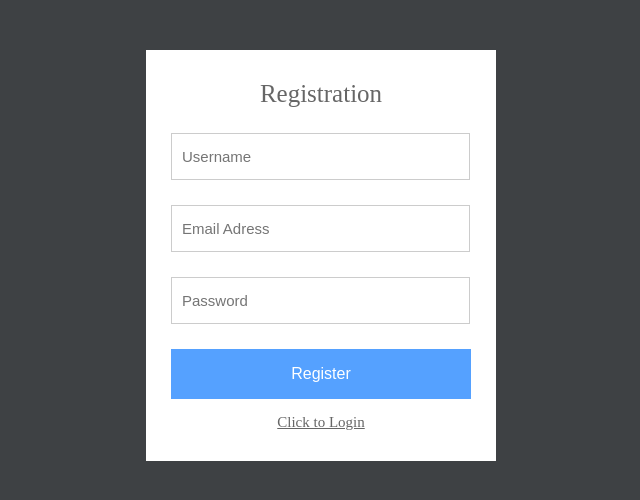
After one commit to sonaligoyal1300/jovian-career-website, a Flask app: page /registration in a window 1280 px wide. The commit adds this page. Shown: the top 500 px of the page, without its empty margins (319-959 px from the left). Run offline with Flask 2, Linux system fonts and the light colour scheme.

Commit message:
Added login and registration functionality

```diff
--- a/app.py
+++ b/app.py
@@ -1,4 +1,5 @@
 from flask import Flask, render_template, redirect, url_for, request
+import sqlite3
 
 app = Flask(__name__)
 app.secret_key = "secret key"
@@ -26,16 +27,55 @@ JOBS = [{
 }]
 
 
-@app.route("/")
-def world():
-  return render_template('login.html')
-  # return render_template('home.html', jobs=JOBS)
+@app.route("/", methods=['GET', 'POST'])
+def login():
+  if request.method == 'POST':
+    connection = sqlite3.connect('user_data.db')
+    cursor = connection.cursor()
+    name = request.form['name']
+    password = request.form['password']
+    print(name, password)
+    query = "SELECT name,password from users where name= '" + name + "' and password= '" + password + "' "
+    cursor.execute(query)
+    result = cursor.fetchall()
+    if len(result) == 0:
+      return render_template("invalid.html")
+    else:
+      return render_template("home.html", jobs=JOBS)
+
+  return render_template("login.html")
+  # return render_template("home.html", jobs=JOBS)
 
 
-@app.route("/test")
+# return render_template('login.html')
+# # return render_template('home.html', jobs=JOBS)
+@app.route("/registration", methods=['GET', 'POST'])
+def register():
+  if request.method == 'POST':
+    connection = sqlite3.connect('user_data.db')
+    cursor = connection.cursor()
+    name = request.form['name']
+    password = request.form['password']
+    print(name, password)
+    query = "INSERT INTO users (name, password) VALUES ('" + name + "' ,'" + password + "') "
+    cursor.execute(query)
+    connection.commit()
+    connection.close()
+    return render_template('login.html')
+
+    # result = cursor.fetchall()
+    # if len(result) == 0:
+    #   return render_template("invalid.html")
+    # else:
+    #   return render_template("home.html", jobs=JOBS)
+
+  return render_template("registration.html")
+
+
+@app.route("/invalid")
 def test():
   # return render_template('login.html')
-  return render_template('test.html', jobs=JOBS)
+  return render_template('invalid.html', jobs=JOBS)
 
 
 @app.route("/home")
@@ -44,5 +84,10 @@ def hello_world():
   # return render_template('home.html')
 
 
+# @app.route("/registration")
+# def register():
+#   return render_template('registration.html')
+#   # return render_template('home.html')
+
 if __name__ == "__main__":
   app.run(host="0.0.0.0", debug="True")
--- /dev/null
+++ b/templates/registration.html
@@ -0,0 +1,73 @@
+<!DOCTYPE html>
+<html>
+<head>
+    <meta charset="utf-8"/>
+    <title>Registration</title>
+<style>
+    body {
+    background: #3e4144;
+}
+.form {
+    margin: 50px auto;
+    width: 300px;
+    padding: 30px 25px;
+    background: white;
+}
+h1.login-title {
+    color: #666;
+    margin: 0px auto 25px;
+    font-size: 25px;
+    font-weight: 300;
+    text-align: center;
+}
+.login-input {
+    font-size: 15px;
+    border: 1px solid #ccc;
+    padding: 10px;
+    margin-bottom: 25px;
+    height: 25px;
+    width: calc(100% - 23px);
+}
+.login-input:focus {
+    border-color:#6e8095;
+    outline: none;
+}
+.login-button {
+    color: #fff;
+    background: #55a1ff;
+    border: 0;
+    outline: 0;
+    width: 100%;
+    height: 50px;
+    font-size: 16px;
+    text-align: center;
+    cursor: pointer;
+}
+.link {
+    color: #666;
+    font-size: 15px;
+    text-align: center;
+    margin-bottom: 0px;
+}
+.link a {
+    color: #666;
+}
+h3 {
+    font-weight: normal;
+    text-align: center;
+}
+</style>
+</head>
+<body>
+
+    <form class="form"  method="POST">
+        <h1 class="login-title">Registration</h1>
+        <input type="text" class="login-input" name="name" placeholder="Username" required />
+        <input type="text" class="login-input" name="email" placeholder="Email Adress">
+        <input type="password" class="login-input" name="password" placeholder="Password">
+        <input type="submit" name="submit" value="Register" class="login-button">
+        <p class="link"><a href="https://jovian-career-website-1.sonaligoyal3.repl.co/">Click to Login</a></p>
+    </form>
+
+</body>
+</html>
```
Also changed, not shown: create.py (added, +7 -0 lines), templates/invalid.html (added, +106 -0 lines), templates/login.html (+4 -3 lines), user_data.db (added).
